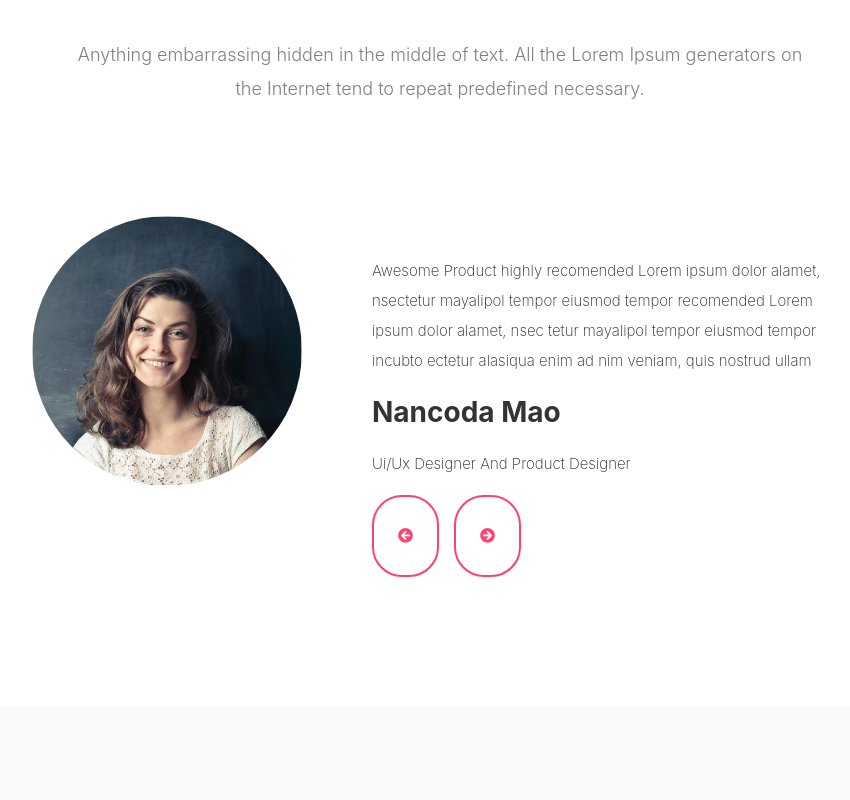
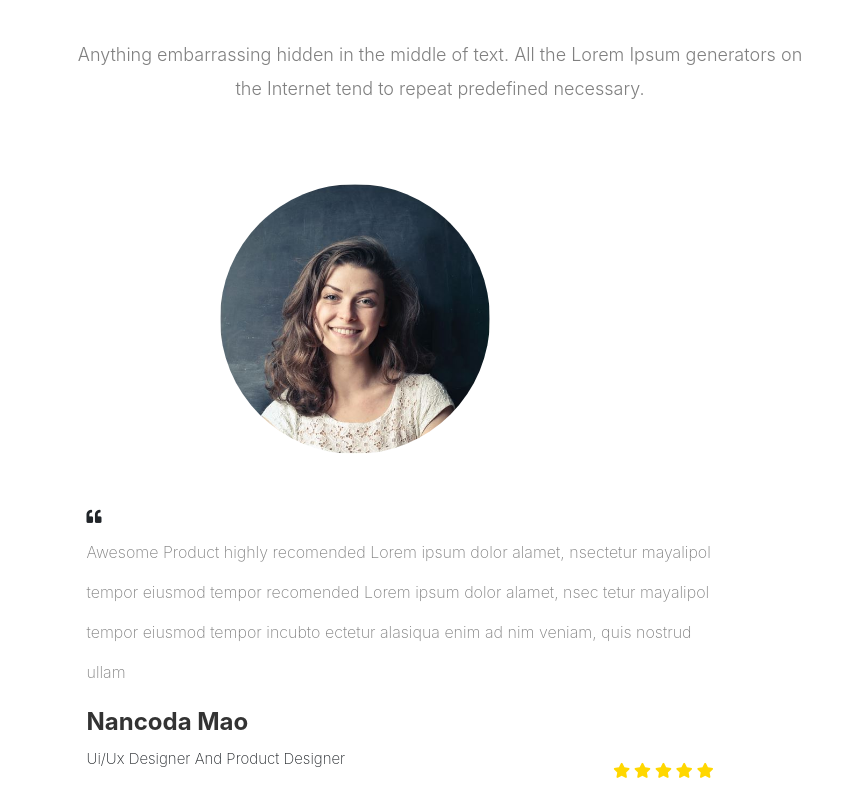
Before and after one commit to Sara-M5/Leading-Leadies, a React (Create React App) app: page / in a window 1280 px wide. Shown: the part 6900-7700 px from the top of the page, without its empty margins (200-1050 px from the left). Built offline with nearby package versions, Linux system fonts and the light colour scheme.

Commit message:
Update ClientFeedback.js

```diff
--- a/src/Parts/ClientFeedback/ClientFeedback.js
+++ b/src/Parts/ClientFeedback/ClientFeedback.js
@@ -29,17 +29,30 @@ const ClientFeedback = ({slides}) => {
                 <div className={index === current ? 'slide active' : 'slide'} key={index}>
                     {index === current && (
 
-                    <div className="d-flex justify-content-between">
-                    <div className="col1" >
+                    <div className="row">
+                    <div className="col-sm-12 col-lg-5 mt-5" >
                        <img className="circle" src={slide.images} alt="client-images" />
                     </div>
-                    <div className="col2">
-                         {slide.text}
-                         <h3>{slide.name}</h3>
-                         {slide.job}
+                    <div className="col2 col-sm-0 col-lg-7 mt-5">
+                         <i className="quote fas fa-quote-left"></i>
+                         <p>{slide.text}</p>
+                         <div class="d-flex justify-content-between">
+                            <div class="client-info">
+                            <h4>{slide.name}</h4>
+                            <span>{slide.job}</span>
+                            </div>
+
+                            <span className="mt-5">
+                            <i style={{color:"gold"}} className="fas fa-star"></i>
+                            <i style={{color:"gold"}} className="fas fa-star px-1"></i>
+                            <i style={{color:"gold"}} className="fas fa-star "></i>
+                            <i style={{color:"gold"}} className="fas fa-star px-1"></i>
+                            <i style={{color:"gold"}} className="fas fa-star"></i>
+                            </span>
+                         </div>
                          <div className="mt-3">
-                         <button onClick={prevSlide} className="p-4"><i className="fas fa-arrow-circle-left"></i></button>
-                         <button onClick={nextSlide} className="p-4"><i className="fas fa-arrow-circle-right" ></i></button>
+                         <button onClick={prevSlide} className="btn-arrow px-3 py-2"><i className="fas fa-long-arrow-alt-left"></i></button>
+                         <button onClick={nextSlide} className="btn-arrow px-3 py-2"><i className="fas fa-long-arrow-alt-right" ></i></button>
                          </div>
                     </div>
                   </div>
```
